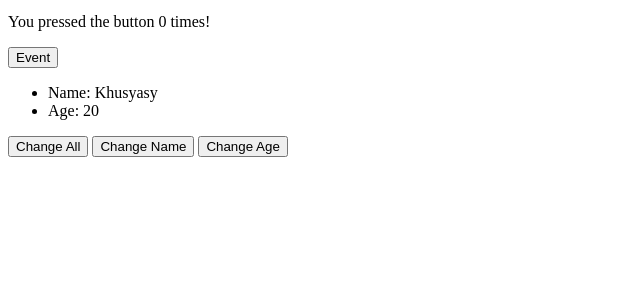
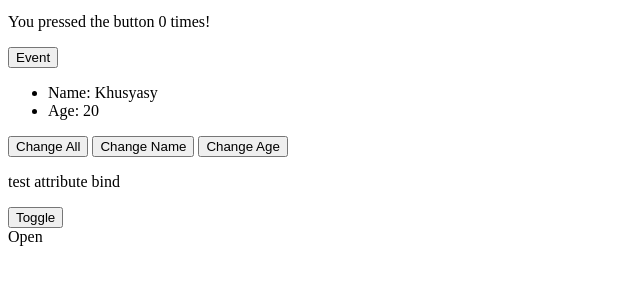
Before and after one commit to Khusyasy/luxn, a website with bundled scripts: page index.html in a window 1280 px wide. Shown: the part 104-388 px from the top of the page, without its empty margins (0-640 px from the left). Built offline with nearby package versions, Linux system fonts and the light colour scheme.

Commit message:
feat: implement data-bind:

```diff
--- a/index.html
+++ b/index.html
@@ -37,6 +37,21 @@
         Change Age
       </button>
     </div>
+
+    <style>
+      .hidden {
+        display: none;
+      }
+    </style>
+    <div data-app="{ open: true }">
+      <p>test attribute bind</p>
+      <button data-on:click="this.open = !this.open">
+        Toggle
+      </button>
+      <div data-bind:class="this.open ? '' : 'hidden'">
+        Open
+      </div>
+    </div>
   </body>
 
 </html>
--- a/src/core/reactive.ts
+++ b/src/core/reactive.ts
@@ -6,15 +6,18 @@ export function isStateProxy(x: any): x is StateProxy {
 
 export class StateHandler {
   callbacks: Function[]
+  data: object
   proxy: StateProxy
 
-  constructor(object: object) {
+  constructor(data: object) {
     this.callbacks = []
+    this.data = data
 
     const handler: ProxyHandler<Record<PropertyKey, any>> = {
       get: (target, prop, receiver) => {
         if (prop === '__brand') return 'StateProxy'
         if (typeof prop === 'string' && prop.includes('.')) return this.getNestedProp(prop)
+        // console.log('get', target, prop, receiver)
 
         const value = Reflect.get(target, prop, receiver)
         if (value !== null && typeof value === 'object') {
@@ -23,6 +26,8 @@ export class StateHandler {
         return value
       },
       set: (target, prop, value, receiver) => {
+        // console.log('set', target, prop, value, receiver)
+
         const result = Reflect.set(target, prop, value, receiver)
         for (const callback of this.callbacks) {
           callback.call(target)
@@ -31,7 +36,7 @@ export class StateHandler {
       },
     }
 
-    this.proxy = new Proxy(object, handler) as StateProxy
+    this.proxy = new Proxy(data, handler) as StateProxy
   }
 
   addCallbacks(callback: Function) {
--- a/src/main.ts
+++ b/src/main.ts
@@ -8,16 +8,19 @@ function parseJslike(string: string): unknown {
 class VNode {
   element
   state
+  children: VNode[]
 
   constructor(element: HTMLElement, state: StateHandler) {
     this.element = element
     this.state = state
+    this.children = []
   }
 }
 
 function recursiveinitApp(element: HTMLElement, state: StateHandler) {
   const vnode = new VNode(element, state)
 
+  // TODO: handle jsLike so it can use variable directly while keeping reactivity instead of using 'this.'
   const dataset = element.dataset
   for (const [name, jsLike] of Object.entries(dataset)) {
     if (jsLike === undefined) continue
@@ -28,15 +31,27 @@ function recursiveinitApp(element: HTMLElement, state: StateHandler) {
       })
     } else if (name.startsWith('on:')) {
       const eventName = name.slice(3) as keyof HTMLElementEventMap
-      const fn = new Function("$event", jsLike).bind(state.proxy)
+      const fn = new Function("$event", `${jsLike}`).bind(state.proxy)
       element.addEventListener(eventName, (e) => fn(e))
+    } else if (name.startsWith('bind:')) {
+      const attrName = name.slice(5)
+      const fn = new Function(`return ${jsLike}`).bind(state.proxy)
+      element.setAttribute(attrName, fn())
+      state.addCallbacks(() => {
+        element.setAttribute(attrName, fn())
+      })
+    } else {
+      console.log(`'${name}' is not a valid features, ignored`)
     }
     delete dataset[name]
   }
 
   for (const child of Array.from(element.children)) {
-    recursiveinitApp(child as HTMLElement, state)
+    const childVNode = recursiveinitApp(child as HTMLElement, state)
+    vnode.children.push(childVNode)
   }
+
+  return vnode
 }
 
 function recursiveSearch(element: HTMLElement) {
@@ -46,10 +61,11 @@ function recursiveSearch(element: HTMLElement) {
     if (initialState !== null && typeof initialState == 'object') {
       const state = new StateHandler(initialState)
       const vroot = new VNode(element, state)
-      console.log(state, vroot)
       for (const child of Array.from(element.children)) {
-        recursiveinitApp(child as HTMLElement, vroot.state)
+        const vnode = recursiveinitApp(child as HTMLElement, vroot.state)
+        vroot.children.push(vnode)
       }
+      console.log('initalized app', vroot)
     }
   } else {
     for (const child of Array.from(element.children)) {
```
